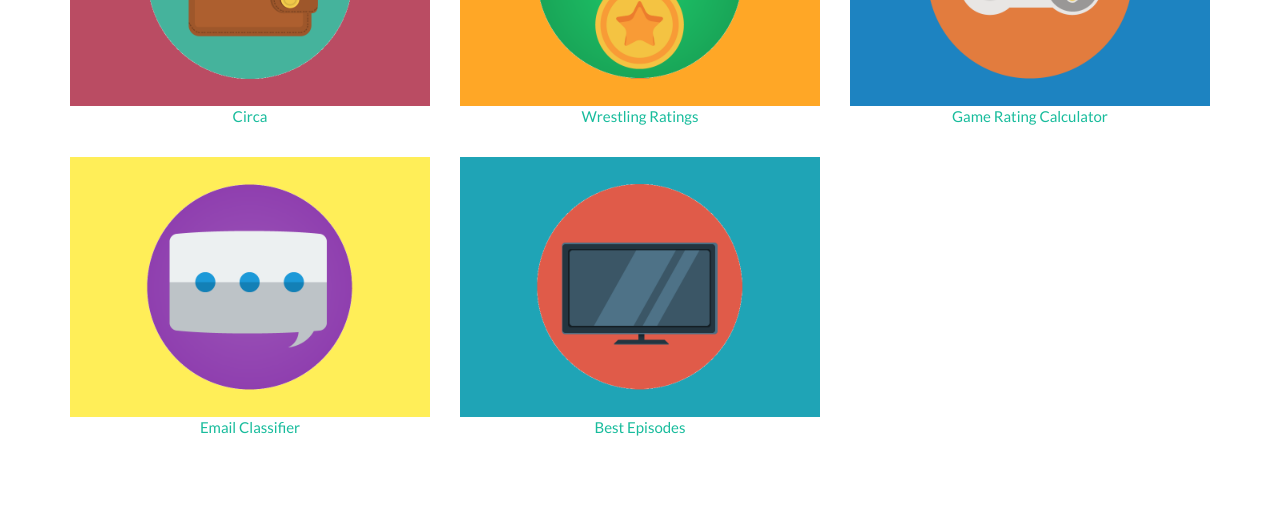
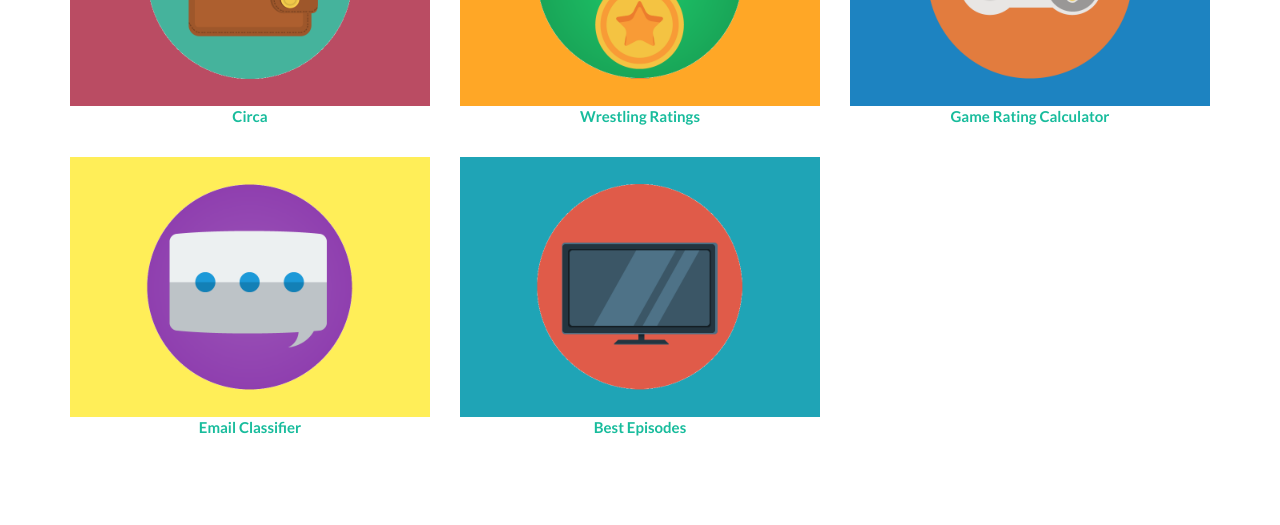
Before and after one commit to gnarizzy/gnarizzy.github.io, a Jekyll site: the page built from index.html, in a window 1280 px wide and 900 px high, scrolled down 989 px. Shown: the part 150-675 px from the top of the window. Built offline with Jekyll 4.4.1, drawn with Linux system fonts in a browser that asks for light colours.

Commit message:
Bolded project titles

```diff
--- a/_includes/portfolio_grid.html
+++ b/_includes/portfolio_grid.html
@@ -18,7 +18,7 @@
                                 </div>
                             </div>
                             <img src="img/portfolio/{{ post.img }}" class="img-responsive" alt="{{ post.alt }}">
-                            <div class="text-center">{{ post.title }}</div>
+                            <div class="text-center"><strong>{{ post.title }}</strong></div>
                         </a>
                     </div>
                 {% endfor %}
```
